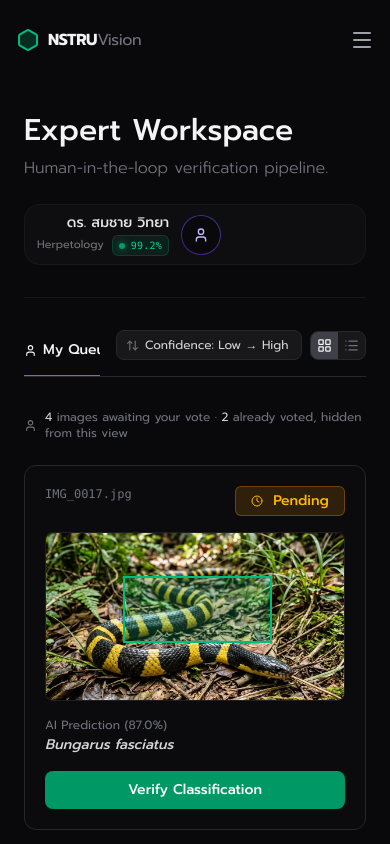
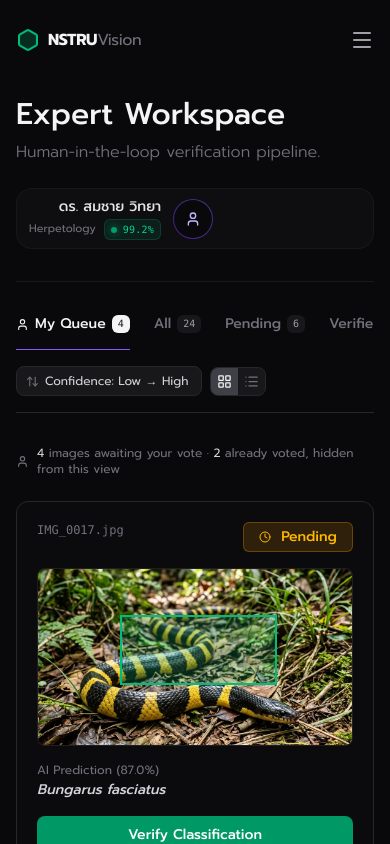
Before and after one commit to K-mangda/SnakeDemo, a Next.js app: page /expert in a window 390 px wide. Shown: the top 844 px of the page. Built offline with nearby package versions, Linux system fonts and the light colour scheme.

Commit message:
style(expert): fix tab wrapping and layout on small screens

```diff
--- a/app/expert/page.tsx
+++ b/app/expert/page.tsx
@@ -55,7 +55,7 @@ export default function ExpertPage() {
   }, [images, currentFilter, sortMode])
 
   return (
-    <main className="min-h-screen pt-28 px-6 pb-20">
+    <main className="min-h-screen pt-24 sm:pt-28 px-4 sm:px-6 pb-20">
       <div className="max-w-[1400px] mx-auto">
         <ExpertHeader />
 
--- a/components/expert/ExpertTabs.tsx
+++ b/components/expert/ExpertTabs.tsx
@@ -33,7 +33,7 @@ export default function ExpertTabs({
   setViewMode
 }: ExpertTabsProps) {
   return (
-    <div className="flex items-end justify-between border-b border-zinc-800 mb-8 gap-4">
+    <div className="flex flex-col sm:flex-row sm:items-end justify-between border-b border-zinc-800 mb-8 gap-4">
       {/* Tabs (scrollable on small screens) */}
       <div className="flex items-center gap-6 overflow-x-auto scrollbar-none flex-1 min-w-0">
         {TAB_CONFIG.map(tab => {
```
